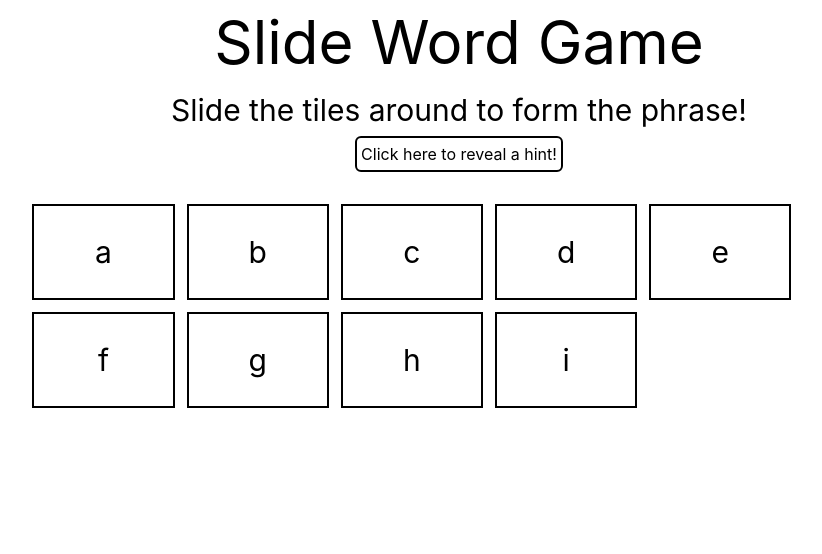
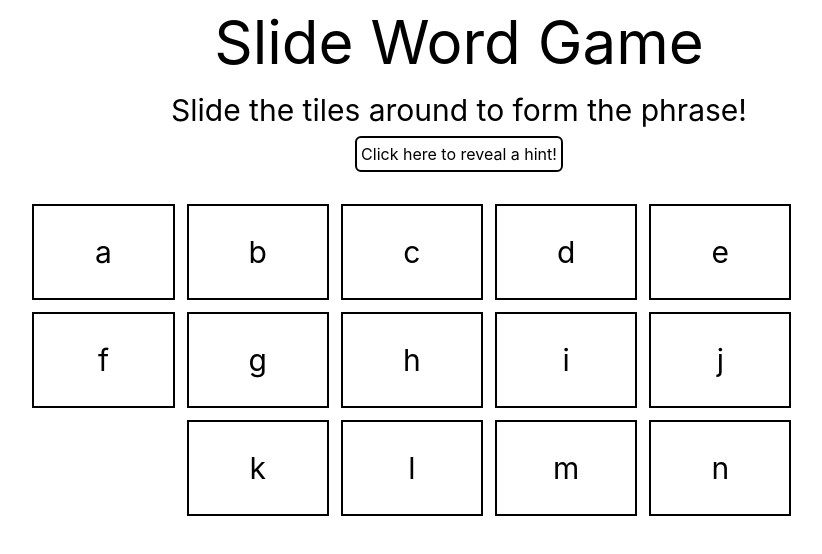
Before and after one commit to troytomasch/SlideWordGame, a React (Create React App) app: page / in a window 1280 px wide. Shown: the top 554 px of the page, without its empty margins (181-1003 px from the left). Built offline with nearby package versions, Linux system fonts and the light colour scheme.

Commit message:
Did some work
- Added sliding mechanisms

```diff
--- a/src/components/Grid.jsx
+++ b/src/components/Grid.jsx
@@ -1,13 +1,33 @@
-import React from "react";
+import React, { useState } from "react";
 import Tile from "./Tile";
+import { moveTile } from "../helpers/moveTile";
 
 const Grid = () => {
-  const letters = ["a", "b", "c", "d", "e", "f", "g", "h", "i"];
+  const [grid, setGrid] = useState([
+    ["a", "b", "c", "d", "e"],
+    ["f", "g", "h", "i", "j"],
+    ["_", "k", "l", "m", "n"],
+  ]);
+
+  const updateGrid = (letter) => {
+    let newGrid = moveTile(letter, grid);
+    let updatedGrid = [];
+    for (let i of newGrid) {
+      updatedGrid.push(i);
+    }
+    setGrid(updatedGrid);
+  };
 
   return (
     <div className="flex flex-row flex-wrap w-2/3 gap-3 m-8">
-      {letters.map((letter) => {
-        return <Tile letter={letter} />;
+      {grid[0].map((letter) => {
+        return <Tile letter={letter} key={letter} update={updateGrid} />;
+      })}
+      {grid[1].map((letter) => {
+        return <Tile letter={letter} key={letter} update={updateGrid} />;
+      })}
+      {grid[2].map((letter) => {
+        return <Tile letter={letter} key={letter} update={updateGrid} />;
       })}
     </div>
   );
--- a/src/components/Tile.jsx
+++ b/src/components/Tile.jsx
@@ -2,12 +2,22 @@ import React from "react";
 
 const Tile = (props) => {
   const letter = props.letter;
+  const update = props.update;
+
+  if (letter === "_") {
+    return <div className="w-1/6 h-24"></div>;
+  }
 
   return (
-    <div className="w-1/6 h-24 border-2 border-black flex items-center justify-center flex-row">
+    <div
+      className="w-1/6 h-24 border-2 border-black flex items-center justify-center flex-row hover:cursor-pointer"
+      onClick={() => {
+        update(letter);
+      }}
+    >
       <h1 className="text-3xl">{letter}</h1>
     </div>
   );
 };
 
-export default Tile;
+export default React.memo(Tile);
--- /dev/null
+++ b/src/helpers/checkGrid.js
@@ -0,0 +1,11 @@
+import { randomizeGrid } from "./randomizeGrid";
+
+let grid = [
+  ["h", "a", "p", "p", "y"],
+  ["h", "a", "p", "p", "y"],
+  ["b", "d", "a", "y", "_"],
+];
+
+let newGrid = randomizeGrid(grid);
+
+console.log(newGrid);
--- /dev/null
+++ b/src/helpers/grids.js
@@ -0,0 +1,31 @@
+// Grids to choose from
+// Final grid
+
+const grids = [
+  [
+    [
+      [
+        ["h", "a", "p", "p", "y"],
+        ["h", "a", "p", "p", "y"],
+        ["b", "d", "a", "y", "_"],
+      ],
+      "Something you hear once a year",
+      "The first two words are the same",
+    ],
+  ],
+  [
+    ["a", "b", "c", "d", "e"],
+    ["f", "g", "h", "i", "j"],
+    ["_", "k", "l", "m", "n"],
+  ],
+  [
+    ["a", "b", "c", "d", "e"],
+    ["f", "g", "h", "i", "j"],
+    ["_", "k", "l", "m", "n"],
+  ],
+  [
+    ["a", "b", "c", "d", "e"],
+    ["f", "g", "h", "i", "j"],
+    ["_", "k", "l", "m", "n"],
+  ],
+];
--- /dev/null
+++ b/src/helpers/moveTile.js
@@ -0,0 +1,72 @@
+const moveTile = (letter, grid) => {
+  let row = 0;
+  let column = 0;
+  let blankRow = 0;
+  let blankCol = 0;
+  for (let i = 0; i < grid.length; i++) {
+    for (let j = 0; j < grid[0].length; j++) {
+      if (grid[i][j] === letter) {
+        row = i;
+        column = j;
+      }
+      if (grid[i][j] === "_") {
+        blankRow = i;
+        blankCol = j;
+      }
+    }
+  }
+
+  for (let i = -1; i < 2; i++) {
+    for (let j = -1; j < 2; j++) {
+      if (Math.abs(i) === Math.abs(j)) {
+        continue;
+      }
+      if (column + j < 0 || column + j > 4 || row + i < 0 || row + i > 2) {
+        continue;
+      }
+      if (grid[row + i][column + j] === "_") {
+        grid[row + i][column + j] = letter;
+        grid[row][column] = "_";
+        return grid;
+      }
+    }
+  }
+
+  if (row === blankRow) {
+    if (column > blankCol) {
+      for (let i = 0; i < column - blankCol; i++) {
+        grid[row][blankCol + i] = grid[row][blankCol + i + 1];
+      }
+      grid[row][column] = "_";
+      return grid;
+    } else {
+      for (let i = 0; i < blankCol - column; i++) {
+        grid[row][blankCol - i] = grid[row][blankCol - i - 1];
+      }
+      grid[row][column] = "_";
+      return grid;
+    }
+  }
+
+  if (column === blankCol) {
+    if (row > blankRow) {
+      for (let i = 0; i < row - blankRow; i++) {
+        grid[blankRow + i][column] = grid[blankRow + i + 1][column];
+      }
+      grid[row][column] = "_";
+      return grid;
+    } else {
+      for (let i = 0; i < blankRow - row; i++) {
+        grid[blankRow - i][column] = grid[blankRow - i - 1][column];
+      }
+      grid[row][column] = "_";
+      return grid;
+    }
+  }
+
+  return grid;
+};
+
+module.exports = {
+  moveTile,
+};
--- /dev/null
+++ b/src/helpers/randomizeGrid.js
@@ -0,0 +1,51 @@
+const randomizeGrid = (grid) => {
+  let randomOrder = [];
+  for (let i = 0; i < 14; i++) {
+    let random = Math.floor(Math.random() * 14);
+    while (randomOrder.includes(random)) {
+      random = Math.floor(Math.random() * 14);
+    }
+    randomOrder.push(random);
+  }
+  console.log(randomOrder);
+
+  let count = 0;
+  let newGrid = [[], [], []];
+  for (let i of randomOrder) {
+    i++;
+    let row = 0;
+    let col = 0;
+    while (i > 4) {
+      row++;
+      i -= 5;
+    }
+    while (i >= 0) {
+      col++;
+      i--;
+    }
+    if (count < 5) {
+      newGrid[0].push(grid[row][col]);
+    } else if (count < 10) {
+      newGrid[1].push(grid[row][col]);
+    } else {
+      newGrid[2].push(grid[row][col]);
+    }
+    count++;
+  }
+
+  return newGrid;
+};
+
+let grid = [
+  ["h", "a", "p", "p", "y"],
+  ["h", "a", "p", "p", "y"],
+  ["b", "d", "a", "y", "_"],
+];
+
+let newGrid = randomizeGrid(grid);
+
+console.log(newGrid);
+
+module.exports = {
+  randomizeGrid,
+};
```
